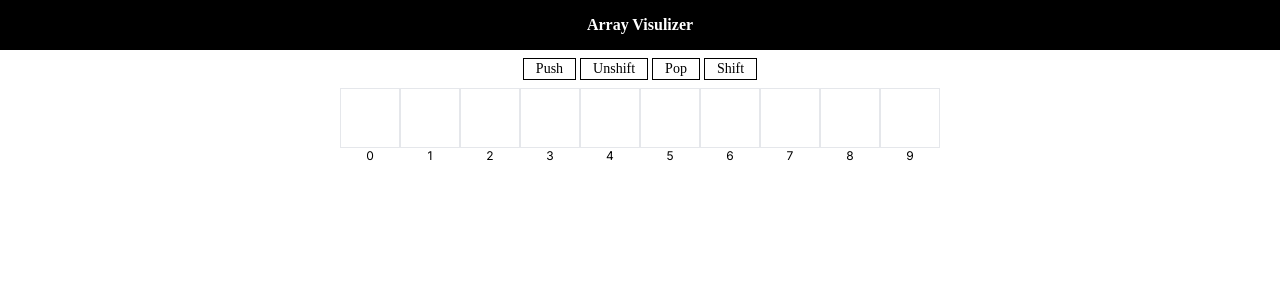
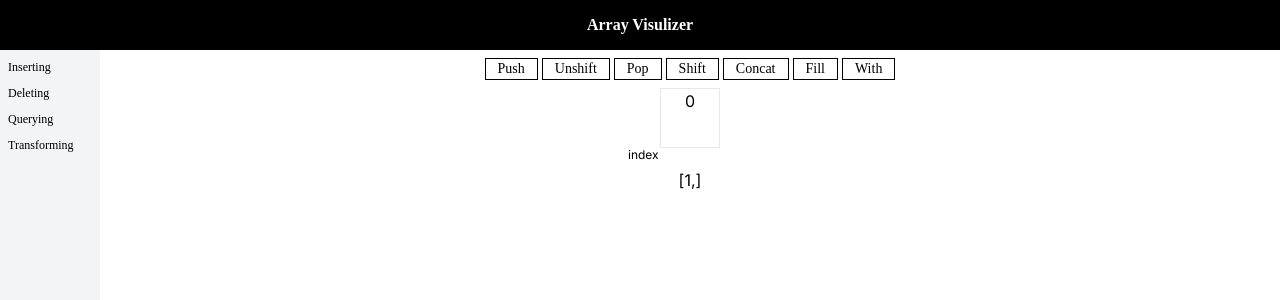
Before and after one commit to JaimeenMakavana/Array-Visulizer, a Next.js app: page / in a window 1280 px wide. Shown: the top 300 px of the page. Built offline with nearby package versions, Linux system fonts and the light colour scheme; a web font is replaced by a local one.

Commit message:
7 methods are added

```diff
--- /dev/null
+++ b/src/UI/Input.tsx
@@ -0,0 +1,13 @@
+import React from "react";
+
+const Input = ({ handleChange }: { handleChange: any }) => {
+  return (
+    <input
+      type="text"
+      className=" focus:outline-none border border-black max-w-[100px] px-2 py-1 text-sm"
+      onChange={(e: any) => handleChange(e.target.value)}
+    />
+  );
+};
+
+export default Input;
--- /dev/null
+++ b/src/app/delete/page.tsx
@@ -0,0 +1,7 @@
+import React from "react";
+
+const page = () => {
+  return <div>page</div>;
+};
+
+export default page;
--- a/src/app/layout.tsx
+++ b/src/app/layout.tsx
@@ -4,6 +4,7 @@ import "./globals.css";
 import { ToastContainer } from "react-toastify";
 import "react-toastify/dist/ReactToastify.css";
 import Navbar from "@/components/Navbar";
+import Sidebar from "@/components/Sidebar";
 
 const inter = Inter({ subsets: ["latin"] });
 
@@ -21,7 +22,10 @@ export default function RootLayout({
     <html lang="en">
       <body className={inter.className}>
         <Navbar />
-        <div className="h-dvh max-h-dvh pt-[50px]">{children}</div>
+        <div className="h-dvh max-h-dvh pt-[50px] flex">
+          <Sidebar />
+          <div className="flex-1">{children}</div>
+        </div>
       </body>
     </html>
   );
--- a/src/app/page.tsx
+++ b/src/app/page.tsx
@@ -1,40 +1,166 @@
 "use client";
-
 import Button from "@/UI/Button";
+import FillComponent from "@/components/Home/FillComponent";
+import First from "@/components/Home/First";
+import WithComponent from "@/components/Home/WithCompo";
 import { useState } from "react";
 
 const App = () => {
-  const [Arr, setArr] = useState([
-    { id: 1, value: "1" },
-    { id: 2, value: "2" },
-    { id: 3, value: "3" },
-    { id: 4, value: "4" },
-    { id: 5, value: "5" },
-    { id: 6, value: "6" },
-    { id: 7, value: "7" },
-    { id: 8, value: "8" },
-    { id: 9, value: "9" },
-    { id: 10, value: "10" },
+  const [Arr, setArr] = useState([{ id: 1, value: 1 }]);
+  const [selectedMethod, setselectedMethod] = useState("first");
+
+  const [ArrFill, setArrfill] = useState([
+    { label: 1, isFill: false },
+    { label: 2, isFill: false },
+    { label: 3, isFill: false },
+    { label: 4, isFill: false },
+    { label: 5, isFill: false },
+    { label: 6, isFill: false },
+    { label: 7, isFill: false },
+    { label: 8, isFill: false },
+    { label: 9, isFill: false },
+    { label: 10, isFill: false },
   ]);
+
+  const [WithArr, setWithArr] = useState([1, 2, 3, 4, 5, 6, 7, 8, 9, 10]);
+  const [FillInput, setFillInput] = useState("");
+
+  // handlePush
+  const handlePush = () => {
+    setselectedMethod("first");
+    const newArr = [...Arr];
+    if (Arr[Arr.length - 1].value < 10) {
+      newArr.push({
+        id: newArr[newArr.length - 1].id + 1,
+        value: newArr[newArr.length - 1].value + 1,
+      });
+      setArr(newArr);
+    } else if (Arr.length === 0) {
+      setArr([{ id: 1, value: 1 }]);
+    } else {
+      setArr([{ id: 1, value: 1 }]);
+    }
+  };
+
+  // handleUnshift
+  const handleUnshift = () => {
+    setselectedMethod("first");
+
+    const newArr = [...Arr];
+    if (newArr[0].value < 10) {
+      newArr.unshift({
+        id: newArr[0].id - 1,
+        value: newArr[0].value + 1,
+      });
+      setArr(newArr);
+    } else {
+      setArr([{ id: 1, value: 1 }]);
+    }
+  };
+
+  //  handlePop
+  const handlePop = () => {
+    setselectedMethod("first");
+
+    const newArr = [...Arr];
+    if (newArr.length > 1) {
+      newArr.pop();
+    }
+    setArr(newArr);
+  };
+
+  //  handleShift
+  const handleShift = () => {
+    setselectedMethod("first");
+
+    const newArr = [...Arr];
+    if (newArr.length > 1) {
+      newArr.shift();
+    }
+    setArr(newArr);
+  };
+
+  // handleConcat
+  const handleConcat = () => {
+    setselectedMethod("first");
+
+    const newArr1 = [...Arr];
+    const newArr2 = [...Arr];
+
+    const concatenatedArr =
+      newArr1.length < 5 ? newArr1.concat(newArr2) : [{ id: 1, value: 1 }];
+    // Concatenate and assign to a new variable
+    setArr(concatenatedArr);
+  };
+
+  // handleFill
+  const handleFill = () => {
+    setselectedMethod("fill");
+
+    if (!FillInput) {
+      const newArr = ArrFill.map((ele) => ({ ...ele, isFill: true }));
+      setArrfill(newArr);
+    } else if (FillInput.split(",").length > 1) {
+      const [start, end] = FillInput.split(",").map(Number);
+
+      if (start < 1 || end > 10 || start > end) {
+        console.log("Invalid range");
+        return;
+      }
+
+      const newArr = ArrFill.map((ele) => ({
+        ...ele,
+        isFill: ele.label >= start && ele.label <= end,
+      }));
+
+      setArrfill(newArr);
+    } else {
+      const inputValue = Number(FillInput);
+      if (inputValue < 0 || inputValue > 10) {
+        return;
+      } else {
+        const newArr = ArrFill.map((ele) => ({
+          ...ele,
+          isFill: ele.label >= inputValue,
+        }));
+        setArrfill(newArr);
+      }
+      console.log("FillInput3", FillInput);
+    }
+  };
+
+  // handleWith
+  const handleWith = () => {
+    setselectedMethod("with");
+    if (FillInput.split(",").length > 1) {
+      const newArr = WithArr.with(
+        Number(FillInput.split(",")[0]),
+        Number(FillInput.split(",")[1])
+      );
+      setWithArr(newArr);
+    } else {
+      setWithArr([1, 2, 3, 4, 5, 6, 7, 8, 9, 10]);
+    }
+  };
+
   return (
     <div className="h-full overflow-y-auto">
       <div className=" flex flex-wrap py-2 gap-1 justify-center">
-        <Button name="Push" handleClick={() => console.log("hello")} />
-        <Button name="Unshift" handleClick={() => console.log("hello")} />
-        <Button name="Pop" handleClick={() => console.log("hello")} />
-        <Button name="Shift" handleClick={() => console.log("hello")} />
+        <Button name="Push" handleClick={handlePush} />
+        <Button name="Unshift" handleClick={handleUnshift} />
+        <Button name="Pop" handleClick={handlePop} />
+        <Button name="Shift" handleClick={handleShift} />
+        <Button name="Concat" handleClick={handleConcat} />
+        <Button name="Fill" handleClick={handleFill} />
+        <Button name="With" handleClick={handleWith} />
       </div>
-
-      <div className="flex flex-wrap justify-center">
-        {Arr.map((ele, index) => (
-          <div key={ele.id} className="flex flex-col">
-            <div className="size-[60px] border text-center"></div>
-            <p className=" text-center text-xs">{index}</p>
-          </div>
-        ))}
-      </div>
-
-      <p></p>
+      {selectedMethod === "first" && <First Arr={Arr} />}
+      {selectedMethod === "fill" && (
+        <FillComponent Arr={ArrFill} handleChange={setFillInput} />
+      )}
+      {selectedMethod === "with" && (
+        <WithComponent Arr={WithArr} handleChange={setFillInput} />
+      )}
     </div>
   );
 };
--- /dev/null
+++ b/src/app/query/page.tsx
@@ -0,0 +1,7 @@
+import React from "react";
+
+const page = () => {
+  return <div>page</div>;
+};
+
+export default page;
--- /dev/null
+++ b/src/app/transform/page.tsx
@@ -0,0 +1,7 @@
+import React from "react";
+
+const page = () => {
+  return <div>page</div>;
+};
+
+export default page;
--- /dev/null
+++ b/src/components/Home/FillComponent.tsx
@@ -0,0 +1,41 @@
+import Input from "@/UI/Input";
+import React from "react";
+
+const FillComponent = ({
+  Arr,
+  handleChange,
+}: {
+  Arr: any;
+  handleChange: any;
+}) => {
+  return (
+    <div>
+      <div className="flex justify-center my-5">
+        <Input handleChange={handleChange} />
+      </div>
+      <div className="flex flex-wrap justify-center">
+        {Arr.length > 0 &&
+          Arr?.map((ele: any, index: number) => (
+            <div key={ele.label} className="flex flex-col">
+              <div
+                className={`size-[60px] border text-center ${
+                  ele.isFill && "bg-black text-white"
+                }`}
+              >
+                {ele.label}
+              </div>
+              <div className="text-center text-xs relative">
+                {index === 0 && (
+                  <p className="absolute bottom-0 -left-8 text-xs -top-[1px]">
+                    index
+                  </p>
+                )}
+              </div>
+            </div>
+          ))}
+      </div>
+    </div>
+  );
+};
+
+export default FillComponent;
--- /dev/null
+++ b/src/components/Home/First.tsx
@@ -0,0 +1,34 @@
+import React from "react";
+
+const First = ({ Arr }: { Arr: any }) => {
+  return (
+    <>
+      <div className="flex flex-wrap justify-center">
+        {Arr.length > 0 &&
+          Arr?.map((ele: any, index: number) => (
+            <div key={ele.id} className="flex flex-col">
+              <div className="size-[60px] border text-center">{index}</div>
+              <div className="text-center text-xs relative">
+                {index === 0 && (
+                  <p className="absolute bottom-0 -left-8 text-xs -top-[1px]">
+                    index
+                  </p>
+                )}
+              </div>
+            </div>
+          ))}
+      </div>
+      <p className="flex justify-center mt-5">
+        [
+        {Arr.map((ele: any) => (
+          <span key={ele.id} className="">
+            {ele.value},
+          </span>
+        ))}
+        ]
+      </p>
+    </>
+  );
+};
+
+export default First;
--- /dev/null
+++ b/src/components/Home/WithCompo.tsx
@@ -0,0 +1,35 @@
+import Input from "@/UI/Input";
+import React from "react";
+
+const WithComponent = ({
+  Arr,
+  handleChange,
+}: {
+  Arr: any;
+  handleChange: any;
+}) => {
+  return (
+    <div>
+      <div className="flex justify-center my-5">
+        <Input handleChange={handleChange} />
+      </div>
+      <div className="flex flex-wrap justify-center">
+        {Arr.length > 0 &&
+          Arr?.map((ele: any, index: number) => (
+            <div key={ele} className="flex flex-col">
+              <div className={`size-[60px] border text-center `}>{ele}</div>
+              <div className="text-center text-xs relative">
+                {index === 0 && (
+                  <p className="absolute bottom-0 -left-8 text-xs -top-[1px]">
+                    index
+                  </p>
+                )}
+              </div>
+            </div>
+          ))}
+      </div>
+    </div>
+  );
+};
+
+export default WithComponent;
--- /dev/null
+++ b/src/components/Sidebar.tsx
@@ -0,0 +1,31 @@
+"use client";
+import { useRouter } from "next/navigation";
+import React from "react";
+
+const List = ({ name, URL }: { name: string; URL: string }) => {
+  const router = useRouter();
+  return (
+    <li
+      onClick={() => router.push(URL)}
+      className=" m-2 play2 cursor-pointer relative group"
+    >
+      <span className="absolute bottom-0 left-0 w-0 h-[1px] bg-black group-hover:w-[70%] group-hover:transition-all duration-500 "></span>
+      {name}
+    </li>
+  );
+};
+
+const Sidebar = () => {
+  return (
+    <div className="w-[100px] bg-gray-100">
+      <ol className=" text-[12px]">
+        <List name="Inserting" URL="/" />
+        <List name="Deleting" URL="/delete" />
+        <List name="Querying" URL="/query" />
+        <List name="Transforming" URL="/transform" />
+      </ol>
+    </div>
+  );
+};
+
+export default Sidebar;
```
